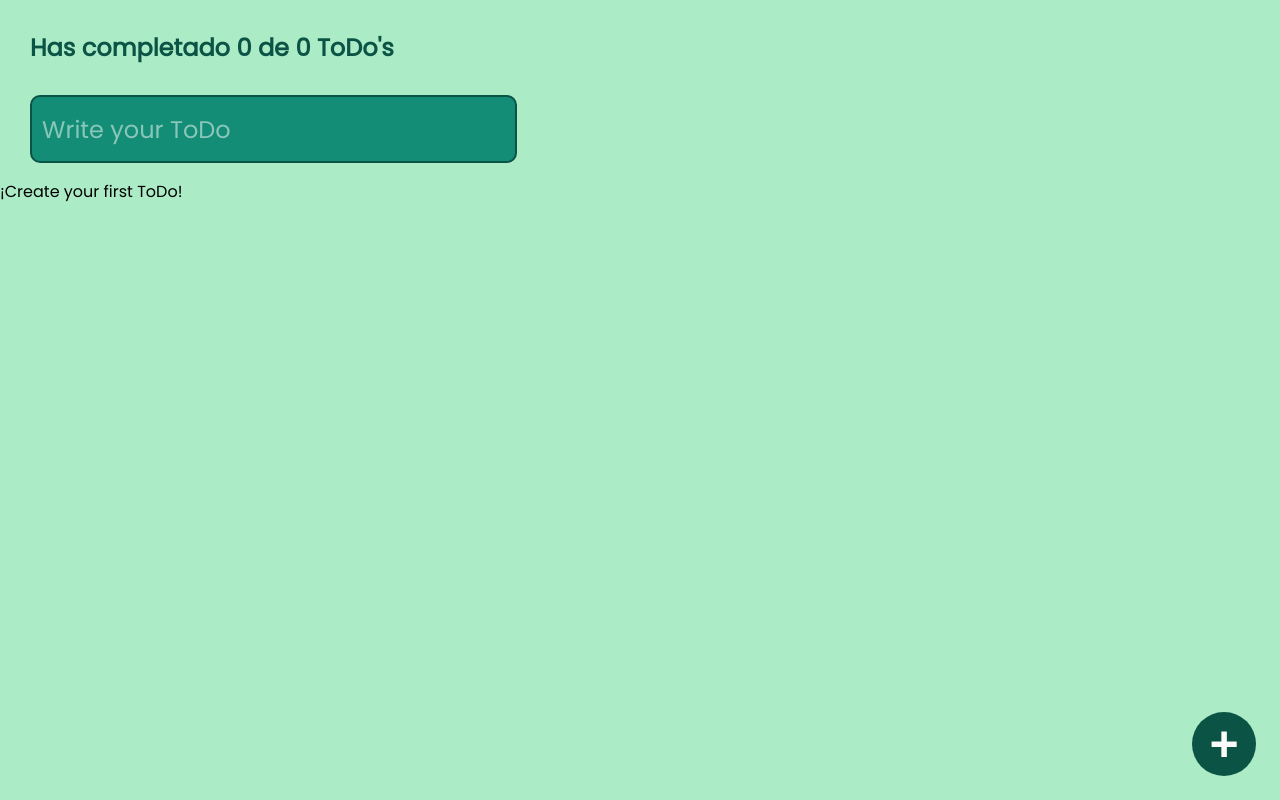
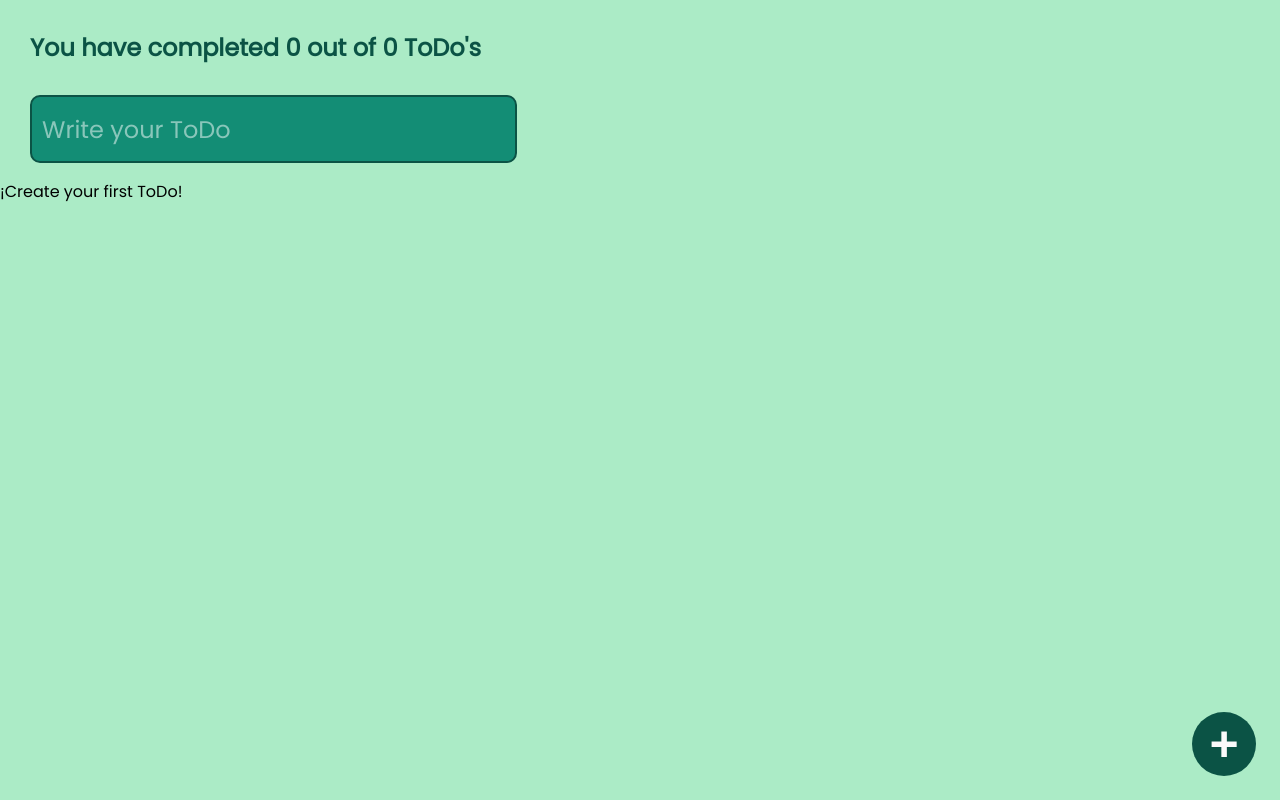
Before and after one commit to JesusZamora20/Introduction-To-React.js, a React (Create React App) app in the folder react-initial-course/: page / in a window 1280 px wide. Built offline with nearby package versions, Linux system fonts and the light colour scheme.

Commit message:
indenting code

```diff
--- a/react-initial-course/src/components/App/App.js
+++ b/react-initial-course/src/components/App/App.js
@@ -28,7 +28,7 @@ function useLocalStorage(itemName, initialValue){
       }
     }, 1000);
 
-  });
+  },[]);
 
   const saveItem = (newItem) => {
     try{
--- a/react-initial-course/src/components/ToDoCounter/ToDoCounter.js
+++ b/react-initial-course/src/components/ToDoCounter/ToDoCounter.js
@@ -3,7 +3,7 @@ import './ToDoCounter.css';
 
 function ToDoCounter({total, completed}){
     return(
-        <h2 className="ToDoCounter">Has completado {completed} de {total} ToDo's</h2>
+        <h2 className="ToDoCounter">You have completed {completed} out of {total} ToDo's</h2>
     );
 }
 
```
Lines whose indentation alone changed are shown as unchanged.
